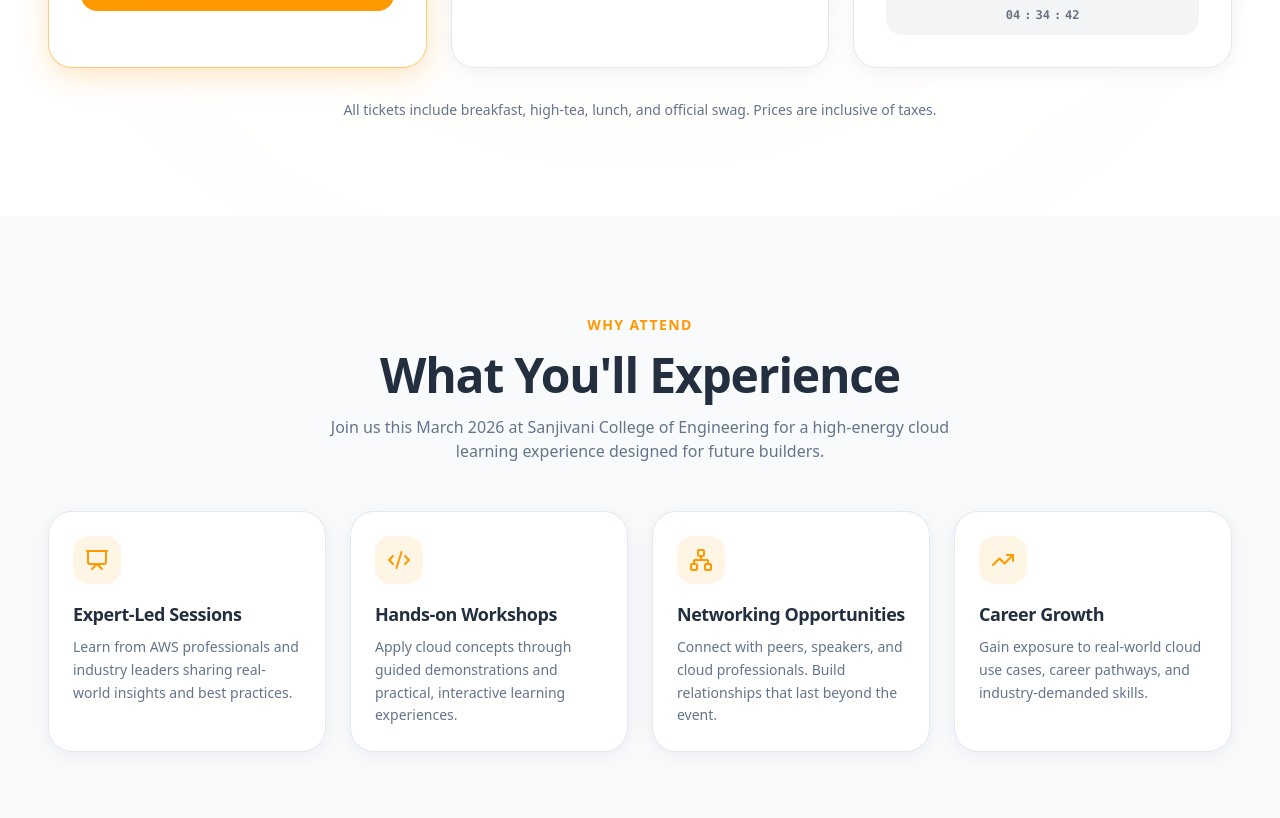
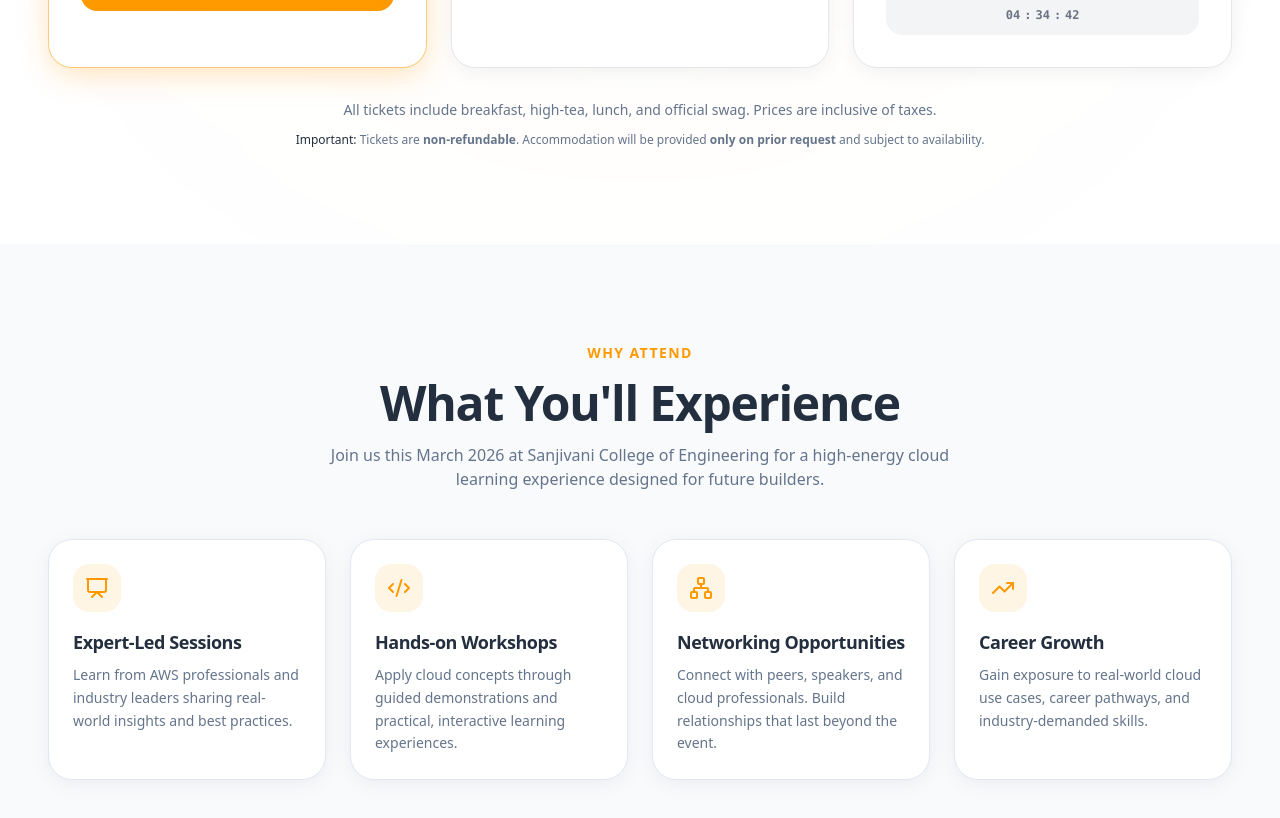
Before and after one commit to ByteNinjaSmit/scd26, a Next.js app: page / in a window 1280 px wide. Shown: the part 2900-3718 px from the top of the page. Built offline with nearby package versions, Linux system fonts and the light colour scheme; a web font is replaced by a local one.

Commit message:
ticket message added

```diff
--- a/components/landing/Tickets.tsx
+++ b/components/landing/Tickets.tsx
@@ -290,6 +290,18 @@ const Tickets = () => {
                 >
                     All tickets include breakfast, high-tea, lunch, and official swag. Prices are inclusive of taxes.
                 </motion.p>
+                <motion.p
+                    initial={{ opacity: 0 }}
+                    animate={isInView ? { opacity: 1 } : {}}
+                    transition={{ duration: 0.6, delay: 0.6 }}
+                    className="mt-3 text-center text-xs text-muted-foreground"
+                >
+                    <span className="font-medium text-foreground">Important:</span> Tickets are{" "}
+                    <span className="font-semibold">non-refundable</span>. Accommodation will be
+                    provided <span className="font-semibold">only on prior request</span> and
+                    subject to availability.
+                </motion.p>
+
             </div>
         </section>
     );
```
